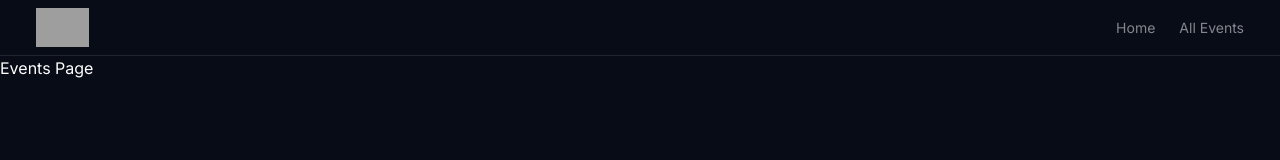
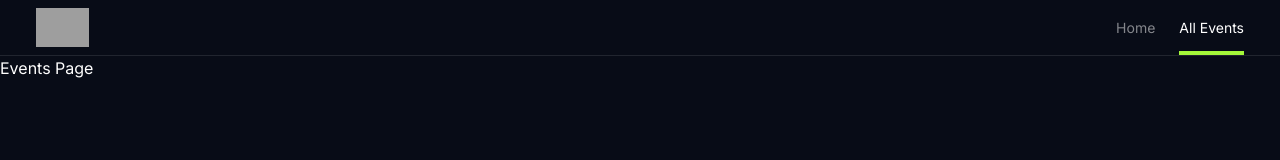
Before and after one commit to PieMenard/eventos, a Next.js app: page /events/all in a window 1280 px wide. Shown: the top 160 px of the page. Built offline with nearby package versions, Linux system fonts and the light colour scheme; grey boxes are pictures that could not be loaded.

Commit message:
add active link animation

```diff
--- a/src/components/Header.tsx
+++ b/src/components/Header.tsx
@@ -1,5 +1,10 @@
+'use client';
+
 import Link from 'next/link';
 import Logo from './Logo';
+import { usePathname } from 'next/navigation';
+import clsx from 'clsx';
+import { motion } from 'framer-motion';
 
 const routes = [
   {
@@ -13,17 +18,32 @@
 ];
 
 const Header = () => {
+  const activePathName = usePathname();
+
   return (
     <header className="flex justify-between items-center border-b border-white/10 h-14 px-3 sm:px-9">
       <Logo />
-      <nav>
-        <ul className="flex gap-x-6 text-sm">
+      <nav className="h-full">
+        <ul className="flex gap-x-6 h-full text-sm">
           {routes.map((route) => (
             <li
               key={route.path}
-              className="text-white/50 hover:text-white transition"
+              className={clsx(
+                'hover:text-white flex items-center relative transition',
+                {
+                  'text-white': activePathName === route.path,
+                  'text-white/50': activePathName !== route.path,
+                }
+              )}
             >
               <Link href={route.path}>{route.name}</Link>
+
+              {activePathName === route.path && (
+                <motion.div
+                  layoutId="header-active-link"
+                  className="bg-accent h-1 w-full absolute bottom-0"
+                ></motion.div>
+              )}
             </li>
           ))}
         </ul>
```
Also changed, not shown: package.json (+7 -5 lines), 1 other file (tests, documents, lock files or other folders).
